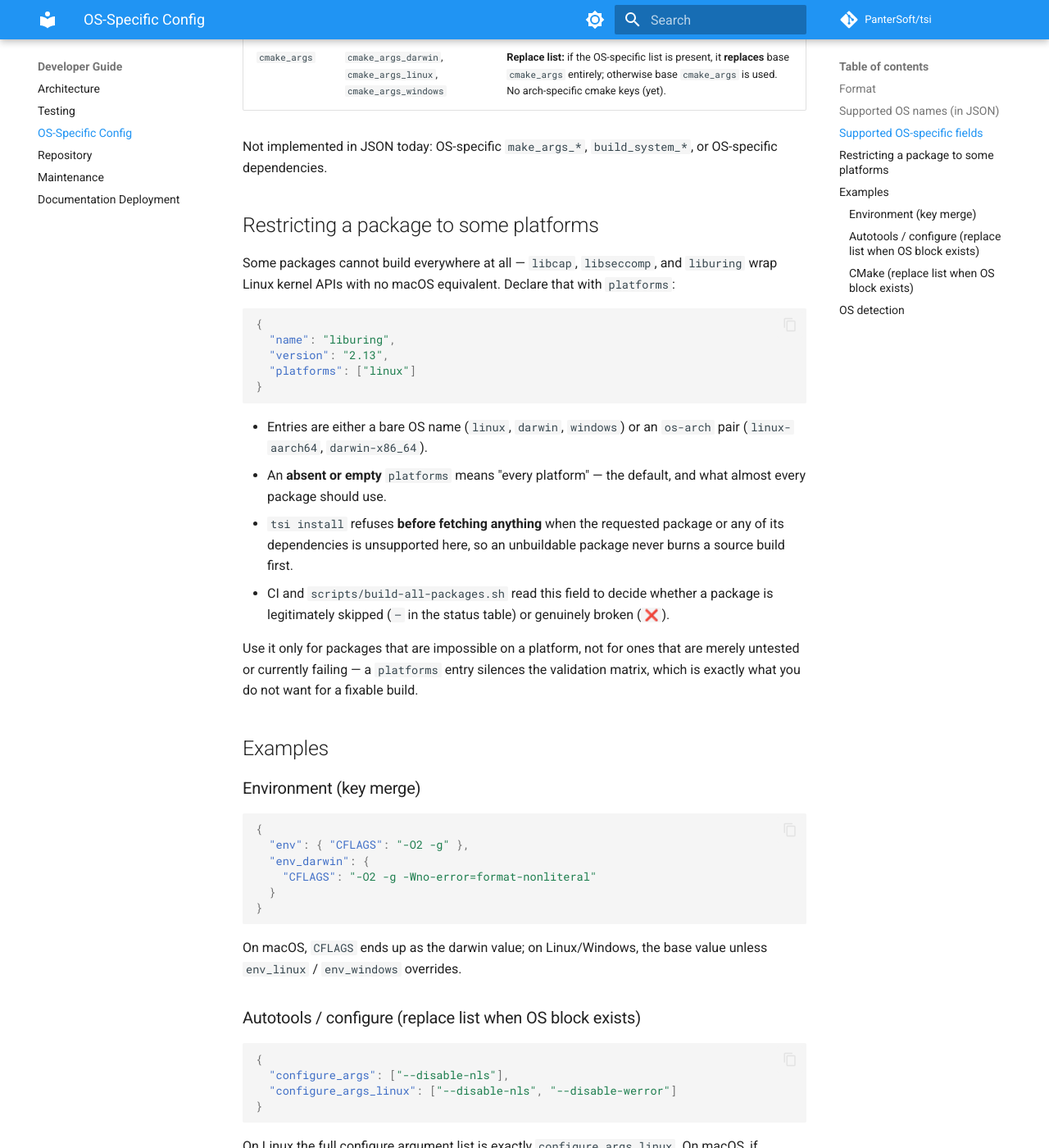
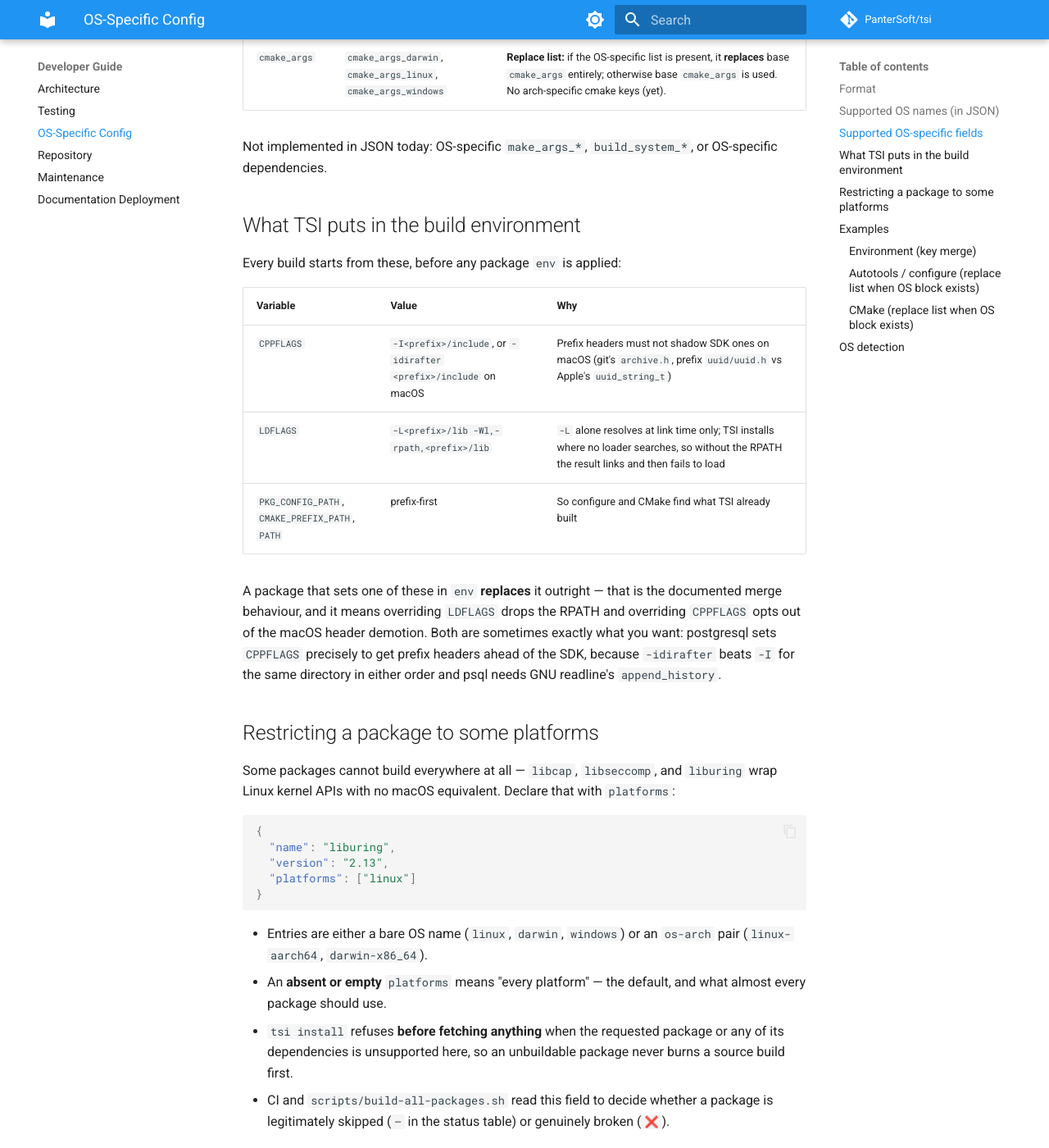
Before and after one commit to PanterSoft/TheSourceInstaller, an MkDocs documentation site: the page built from docs/developer-guide/os-specific-config.md, in a window 1280 px wide and 1400 px high, scrolled down 996 px. Shown: the whole window at 82% size. Built offline with MkDocs 1.6.1 and Material for MkDocs 9.7.7, drawn with Linux system fonts in a browser that asks for light colours; comment, search, counter and statistics services are not loaded; the version menu is left out.

Commit message:
Document the build environment TSI provides, and what overriding it costs

```diff
--- a/docs/developer-guide/os-specific-config.md
+++ b/docs/developer-guide/os-specific-config.md
@@ -25,6 +25,23 @@ These keys are **implemented** for the three primary families:
 | `cmake_args` | `cmake_args_darwin`, `cmake_args_linux`, `cmake_args_windows` | **Replace list:** if the OS-specific list is present, it **replaces** base `cmake_args` entirely; otherwise base `cmake_args` is used. No arch-specific cmake keys (yet). |
 
 Not implemented in JSON today: OS-specific `make_args_*`, `build_system_*`, or OS-specific dependencies.
+
+## What TSI puts in the build environment
+
+Every build starts from these, before any package `env` is applied:
+
+| Variable | Value | Why |
+|---|---|---|
+| `CPPFLAGS` | `-I<prefix>/include`, or `-idirafter <prefix>/include` on macOS | Prefix headers must not shadow SDK ones on macOS (git's `archive.h`, prefix `uuid/uuid.h` vs Apple's `uuid_string_t`) |
+| `LDFLAGS` | `-L<prefix>/lib -Wl,-rpath,<prefix>/lib` | `-L` alone resolves at link time only; TSI installs where no loader searches, so without the RPATH the result links and then fails to load |
+| `PKG_CONFIG_PATH`, `CMAKE_PREFIX_PATH`, `PATH` | prefix-first | So configure and CMake find what TSI already built |
+
+A package that sets one of these in `env` **replaces** it outright — that is the
+documented merge behaviour, and it means overriding `LDFLAGS` drops the RPATH and
+overriding `CPPFLAGS` opts out of the macOS header demotion. Both are sometimes
+exactly what you want: postgresql sets `CPPFLAGS` precisely to get prefix headers
+ahead of the SDK, because `-idirafter` beats `-I` for the same directory in
+either order and psql needs GNU readline's `append_history`.
 
 ## Restricting a package to some platforms
 
```
